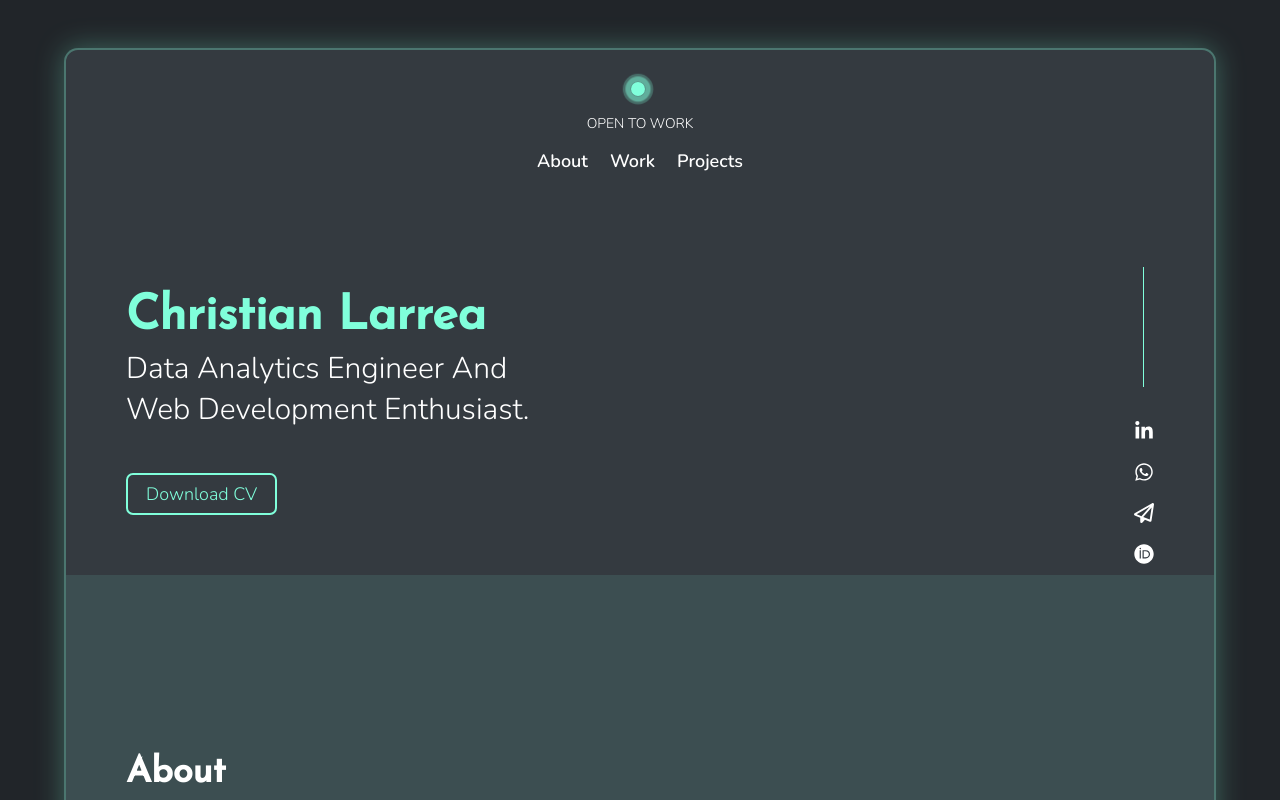
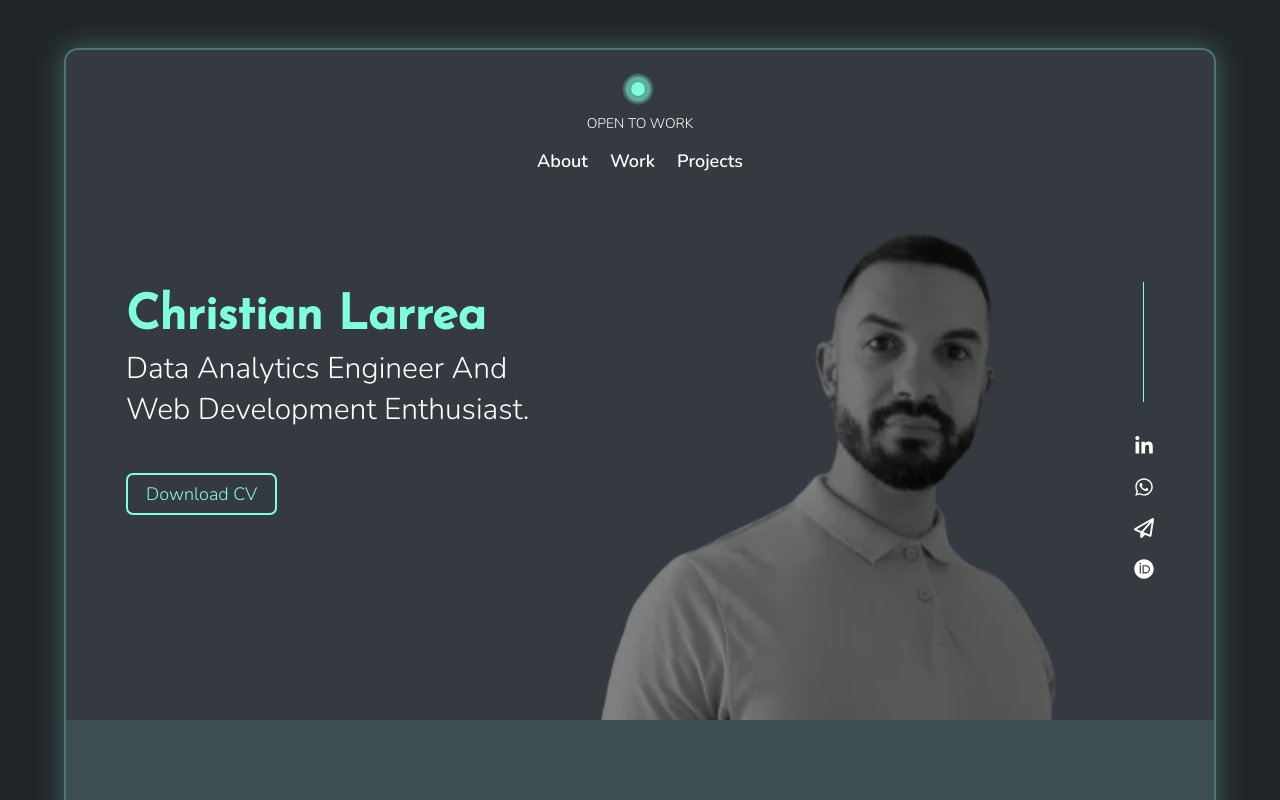
Before and after one commit to crlarrea/crlarrea.github.io, a React (Vite) app: page / in a window 1280 px wide. Shown: the top 800 px of the page. Built offline with nearby package versions, Linux system fonts and the light colour scheme; no server answers; the database is empty.

Commit message:
add missing copmany field to exprience

```diff
--- a/src/components/Hero.jsx
+++ b/src/components/Hero.jsx
@@ -20,7 +20,7 @@ export const Hero = () => {
         </a>
       </article>
       <article>
-        {/* <img src={photo} alt="me" fetchpriority="high" /> */}
+        <img src={photo} alt="me" fetchpriority="high" />
 
 
         <ul>
```
